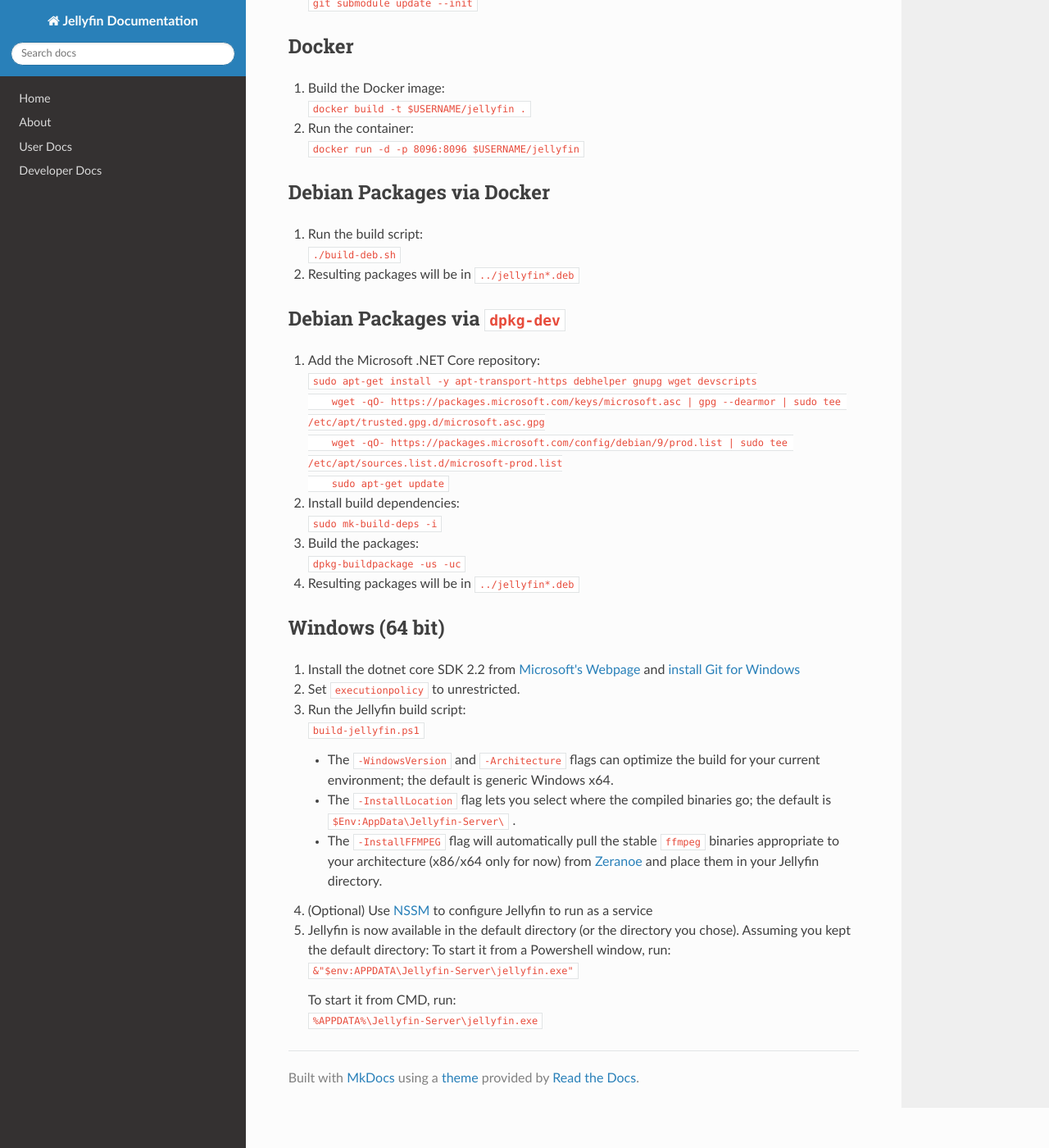
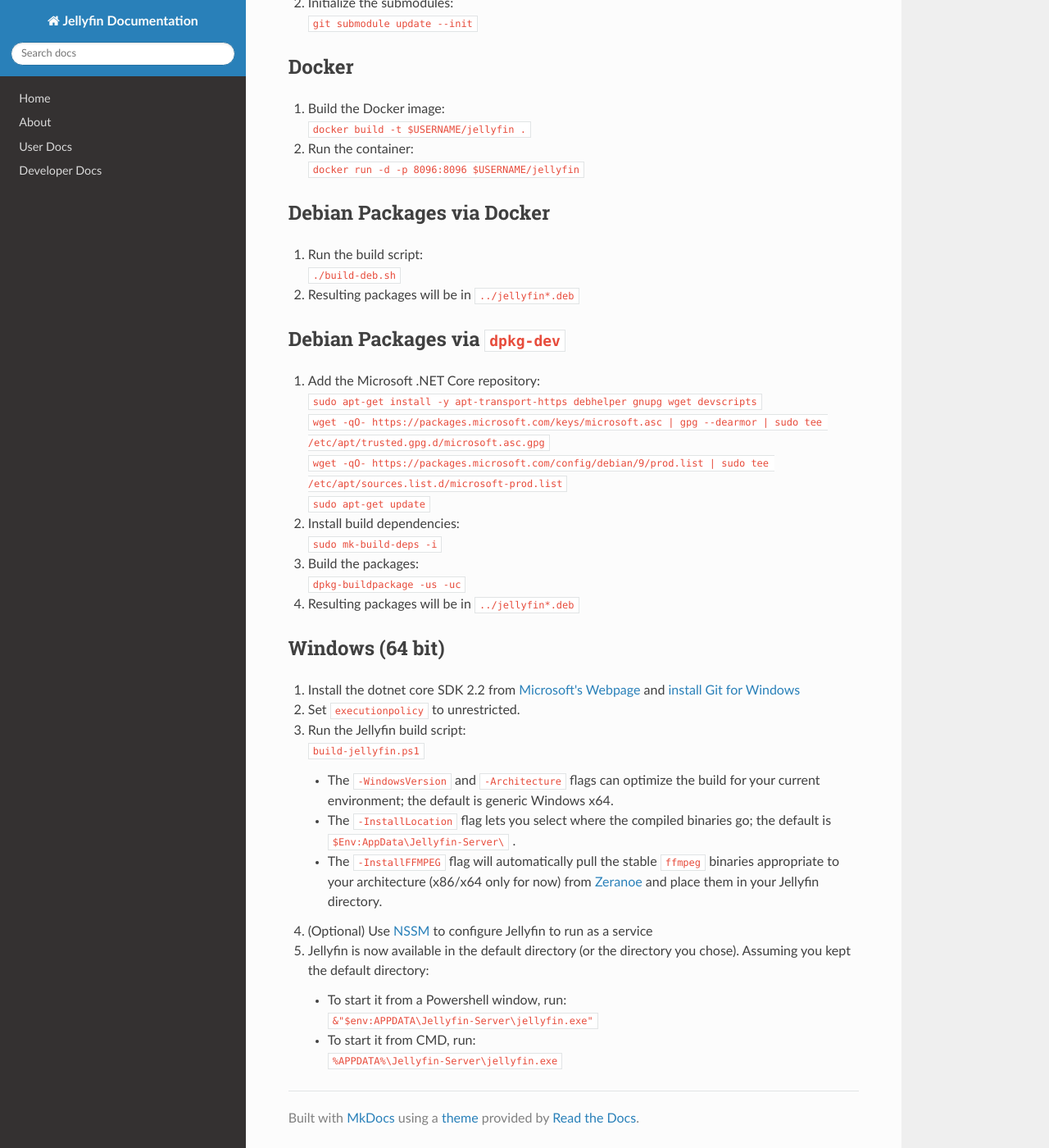
Before and after one commit to jellyfin-archive/jellyfin-docs, an MkDocs documentation site: the page built from docs/user-docs/building.md, in a window 1280 px wide and 1400 px high, scrolled down 410 px. Shown: the whole window at 82% size. Built offline with MkDocs 1.6.1, drawn with Linux system fonts in a browser that asks for light colours; nearby versions of some CDN libraries; some of the changed text lies outside the part shown.

````diff
--- a/docs/user-docs/building.md
+++ b/docs/user-docs/building.md
@@ -7,79 +7,64 @@ Jellyfin supports several methods of building for different platforms and instru
 All package builds begin with the first two steps (for Linux/OSX; alter as needed for Windows):
 
 1. Clone the repository:
-    ```
-    git clone https://github.com/jellyfin/jellyfin.git && cd jellyfin
-    ```
+    `git clone https://github.com/jellyfin/jellyfin.git`
+    `cd jellyfin`
 
 2. Initialize the submodules:
-    ```
-    git submodule update --init
-    ```
+    `git submodule update --init`
 
 ## Docker
 
 3. Build the Docker image:
-    ```
-    docker build -t $USERNAME/jellyfin .
-    ```
+    `docker build -t $USERNAME/jellyfin .`
 
 4. Run the container:
-    ```
-    docker run -d -p 8096:8096 $USERNAME/jellyfin
-    ```
+    `docker run -d -p 8096:8096 $USERNAME/jellyfin`
 
 ## Debian Packages via Docker
 
 3. Run the build script:
-    ```
-    ./build-deb.sh
-    ```
+    `./build-deb.sh`
 
 4. Resulting packages will be in `../jellyfin*.deb`
 
 ## Debian Packages via `dpkg-dev`
 
 3. Add the Microsoft .NET Core repository:
-    ```
-    sudo apt-get install -y apt-transport-https debhelper gnupg wget devscripts
-    wget -qO- https://packages.microsoft.com/keys/microsoft.asc | gpg --dearmor | sudo tee /etc/apt/trusted.gpg.d/microsoft.asc.gpg
-    wget -qO- https://packages.microsoft.com/config/debian/9/prod.list | sudo tee /etc/apt/sources.list.d/microsoft-prod.list
-    sudo apt-get update
-    ```
+    `sudo apt-get install -y apt-transport-https debhelper gnupg wget devscripts`
+    `wget -qO- https://packages.microsoft.com/keys/microsoft.asc | gpg --dearmor | sudo tee /etc/apt/trusted.gpg.d/microsoft.asc.gpg`
+    `wget -qO- https://packages.microsoft.com/config/debian/9/prod.list | sudo tee /etc/apt/sources.list.d/microsoft-prod.list`
+    `sudo apt-get update`
 
 4. Install build dependencies:
-    ```
-    sudo mk-build-deps -i
-    ```
+    `sudo mk-build-deps -i`
 
 5. Build the packages:
-    ```
-    dpkg-buildpackage -us -uc
-    ```
+    `dpkg-buildpackage -us -uc`
 
 6. Resulting packages will be in  `../jellyfin*.deb`
 
 ## Windows (64 bit)
 
 3. Install the dotnet core SDK 2.2 from [Microsoft's Webpage](https://dotnet.microsoft.com/download/dotnet-core/2.2) and [install Git for Windows](https://gitforwindows.org/)
+
 4. Set `executionpolicy` to unrestricted.
+
 5. Run the Jellyfin build script:
-    ```
-    build-jellyfin.ps1
-    ```
+    `build-jellyfin.ps1`
 
     * The `-WindowsVersion` and `-Architecture` flags can optimize the build for your current environment; the default is generic Windows x64.
+
     * The `-InstallLocation` flag lets you select where the compiled binaries go; the default is `$Env:AppData\Jellyfin-Server\` .
+
     * The `-InstallFFMPEG` flag will automatically pull the stable `ffmpeg` binaries appropriate to your architecture (x86/x64 only for now) from [Zeranoe](https://ffmpeg.zeranoe.com/builds/) and place them in your Jellyfin directory.
 
 6. (Optional) Use [NSSM](https://nssm.cc/) to configure Jellyfin to run as a service
+
 7. Jellyfin is now available in the default directory (or the directory you chose). Assuming you kept the default directory:
-    To start it from a Powershell window, run:
-    ```
-    &"$env:APPDATA\Jellyfin-Server\jellyfin.exe"
-    ```
 
-    To start it from CMD, run:
-    ```
-    %APPDATA%\Jellyfin-Server\jellyfin.exe
-    ```
+    * To start it from a Powershell window, run:
+        `&"$env:APPDATA\Jellyfin-Server\jellyfin.exe"`
+
+    * To start it from CMD, run:
+        `%APPDATA%\Jellyfin-Server\jellyfin.exe`
````
Also changed, not shown: docs/user-docs/installing.md (+7 -21 lines), docs/user-docs/migrate-from-emby.md (+7 -21 lines).
